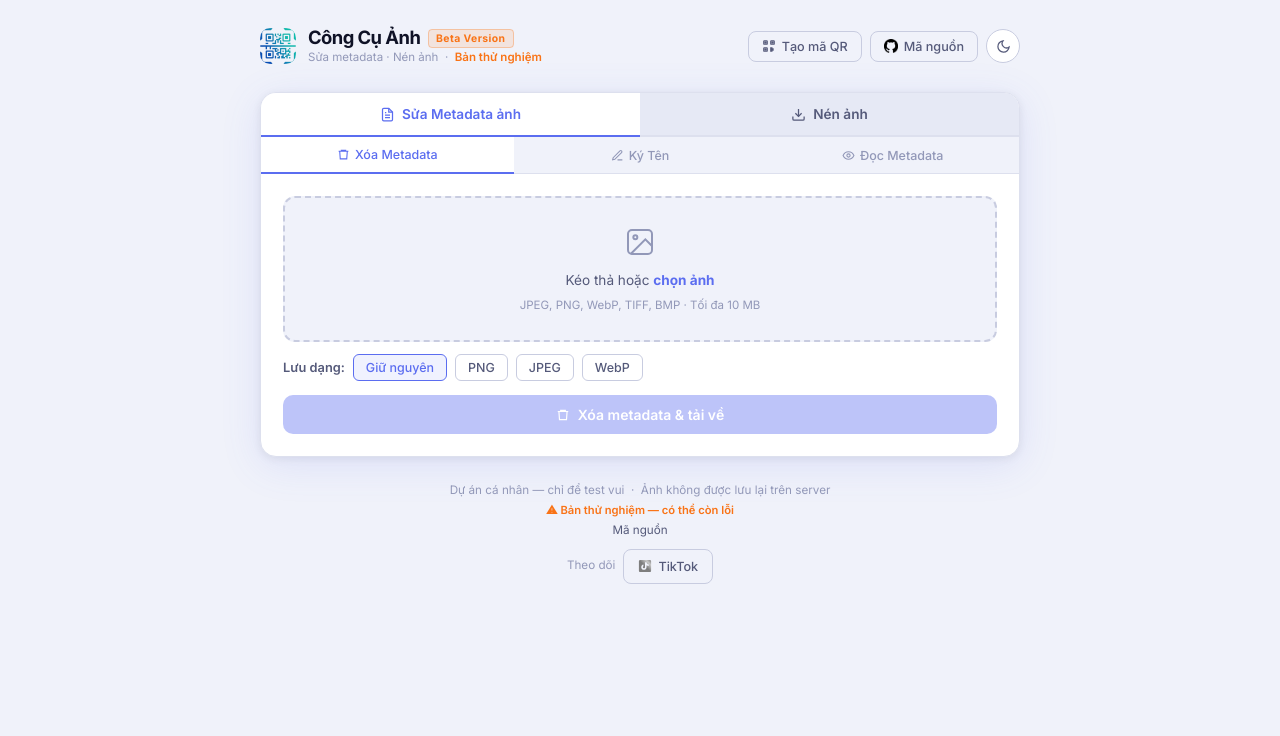
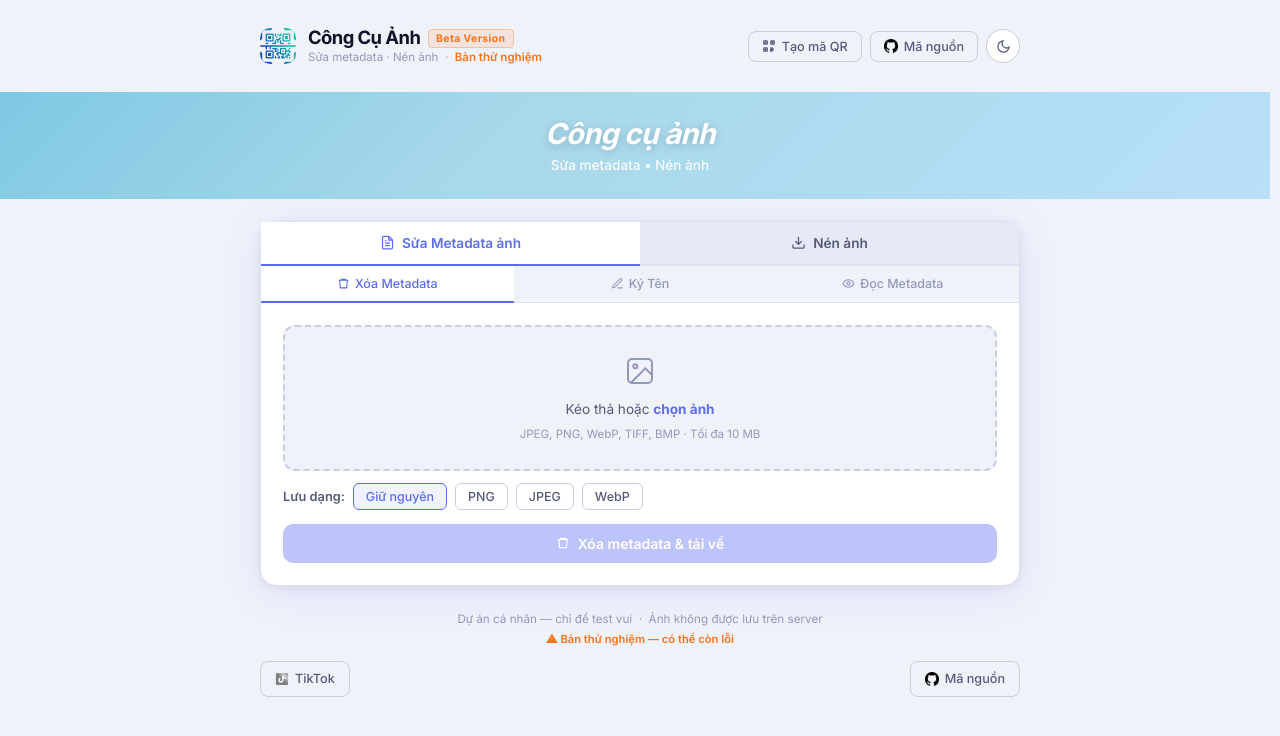
Before and after one commit to Pixel0509/qrcode-public, a Flask app: page /cong-cu-anh in a window 1280 px wide. Shown: the top 736 px of the page. Run offline with Flask 3, Linux system fonts and the light colour scheme; some libraries are stand-ins or nearby versions.

Commit message:
Update index.html

```diff
--- a/templates/cong-cu-anh/index.html
+++ b/templates/cong-cu-anh/index.html
@@ -4,8 +4,8 @@
 <meta charset="UTF-8">
 <meta name="viewport" content="width=device-width, initial-scale=1.0, viewport-fit=cover">
 <title>Công Cụ Ảnh - Miễn Phí</title>
-<link rel="icon" type="image/png" sizes="512x512" href="https://pixel064.vercel.app/static/favicon/favicon.png">
-<link rel="apple-touch-icon" sizes="512x512" href="https://pixel064.vercel.app/static/favicon/favicon.png">
+<link rel="icon" type="image/png" sizes="512x512" href="/static/favicon/favicon.png">
+<link rel="apple-touch-icon" sizes="512x512" href="/static/favicon/favicon.png">
 <link rel="shortcut icon" href="/favicon.ico">
 <link href="https://fonts.googleapis.com/css2?family=Inter:wght@400;500;600;700&display=swap" rel="stylesheet">
 <script src="https://cdn.jsdelivr.net/npm/browser-image-compression@2.0.2/dist/browser-image-compression.js"></script>
@@ -31,6 +31,9 @@
 --shadow-lg:0 16px 60px rgba(0,0,0,.6);
 --tag-bg:rgba(96,112,232,.1);--tag-text:#818cf8;
 }
+.hero-banner{width:100vw;margin-left:calc(-50vw + 50%);background:linear-gradient(135deg,#7ec8e3 0%,#a8d8ea 40%,#b8e0f7 100%);border-radius:0;padding:26px 28px;text-align:center;margin-bottom:22px}
+.hero-banner h2{font-size:1.8rem;font-weight:800;font-style:italic;color:#fff;text-shadow:0 2px 8px rgba(0,0,0,.18);letter-spacing:-.02em;line-height:1.1}
+.hero-banner p{font-size:.85rem;color:rgba(255,255,255,.9);margin-top:7px;font-weight:500}
 html,body{height:100%}
 body{background:var(--bg);color:var(--text);font-family:'Inter',system-ui,sans-serif;min-height:100vh;display:flex;flex-direction:column;align-items:center;padding:28px 20px 32px;transition:background .2s,color .2s}
 .page-header{width:100%;max-width:760px;display:flex;align-items:center;justify-content:space-between;margin-bottom:28px}
@@ -48,15 +51,15 @@ body{background:var(--bg);color:var(--text);font-family:'Inter',system-ui,sans-s
 .theme-btn svg{width:15px;height:15px}
 .icon-sun{display:none}.icon-moon{display:block}
 [data-theme="dark"] .icon-sun{display:block}[data-theme="dark"] .icon-moon{display:none}
-.card{background:var(--surface);border:1px solid var(--border);border-radius:16px;box-shadow:var(--shadow-lg);width:100%;max-width:760px;transition:background .2s,border-color .2s;overflow:hidden}
-.group-tabs{display:flex;border-bottom:2px solid var(--border);background:var(--bg2)}
+.card{background:var(--surface);border:1px solid var(--border);border-radius:16px;box-shadow:var(--shadow-lg);width:100%;max-width:760px;transition:background .2s,border-color .2s}
+.group-tabs{display:flex;border-bottom:2px solid var(--border);background:var(--bg2);overflow:visible}
 .group-tab{flex:1;padding:13px 8px;background:transparent;border:none;font-family:inherit;font-size:.85rem;font-weight:600;color:var(--text2);cursor:pointer;transition:color .15s,background .15s;display:flex;align-items:center;justify-content:center;gap:7px}
 .group-tab:hover{color:var(--text);background:var(--accent-gl)}
 .group-tab.active{color:var(--accent);background:var(--surface);border-bottom:2px solid var(--accent);margin-bottom:-2px}
 .group-tab svg{width:15px;height:15px;flex-shrink:0}
 .group-panel{display:none}
 .group-panel.active{display:block}
-.sub-tabs{display:flex;border-bottom:1px solid var(--border);background:var(--bg)}
+.sub-tabs{display:flex;border-bottom:1px solid var(--border);background:var(--bg);overflow:visible}
 .sub-tab{flex:1;padding:10px 8px;background:transparent;border:none;font-family:inherit;font-size:.78rem;font-weight:500;color:var(--muted);cursor:pointer;transition:color .15s,background .15s;display:flex;align-items:center;justify-content:center;gap:5px}
 .sub-tab:hover{color:var(--text2)}
 .sub-tab.active{color:var(--accent);border-bottom:2px solid var(--accent);margin-bottom:-1px;background:var(--surface)}
@@ -111,7 +114,7 @@ body{background:var(--bg);color:var(--text);font-family:'Inter',system-ui,sans-s
 footer{margin-top:24px;font-size:.73rem;color:var(--muted);text-align:center;width:100%;max-width:760px;line-height:1.7}
 footer a{color:var(--text2);text-decoration:none}
 footer a:hover{color:var(--accent)}
-.footer-social{display:flex;align-items:center;justify-content:center;gap:8px;margin-top:8px}
+.footer-bottom{display:flex;align-items:center;justify-content:space-between;margin-top:12px;gap:8px}
 .social-link{display:inline-flex;align-items:center;gap:6px;padding:6px 14px;border:1px solid var(--border2);border-radius:8px;color:var(--text2);text-decoration:none;font-size:.79rem;font-weight:500;transition:border-color .15s,color .15s,background .15s}
 .social-link:hover{border-color:var(--accent);color:var(--accent);background:var(--accent-gl)}
 .social-link img{width:14px;height:14px}
@@ -177,6 +180,10 @@ body{padding:12px 8px 16px}
     </div>
 </div>
 
+<div class="hero-banner">
+    <h2>Công cụ ảnh</h2>
+    <p>Sửa metadata &bull; Nén ảnh</p>
+</div>
 <div class="card">
     <div class="group-tabs">
         <button class="group-tab active" data-group="meta">
@@ -321,13 +328,14 @@ body{padding:12px 8px 16px}
 </div>
 
 <footer>
-    Dự án cá nhân &mdash; chỉ để test vui &nbsp;·&nbsp; Ảnh không được lưu lại trên server<br>
-    <span style="color:#f97316;font-size:.7rem;font-weight:600">⚠ Bản thử nghiệm — có thể còn lỗi</span><br>
-    <a href="https://github.com/Pixel0509/qrcode-public" target="_blank" rel="noopener">Mã nguồn</a>
-    <div class="footer-social">
-        <span>Theo dõi</span>
+    Dự án cá nhân &mdash; chỉ để test vui &nbsp;·&nbsp; Ảnh không được lưu trên server<br>
+    <span style="color:#f97316;font-size:.7rem;font-weight:600">⚠ Bản thử nghiệm — có thể còn lỗi</span>
+    <div class="footer-bottom">
         <a class="social-link" href="https://tiktok.com/@ttd5t9" target="_blank" rel="noopener noreferrer">
             <img src="/static/icons/tiktok.svg" alt="TikTok">TikTok
+        </a>
+        <a class="social-link" href="https://github.com/Pixel0509/qrcode-public" target="_blank" rel="noopener">
+            <img id="ghIcon" src="/static/icons/GitHub_Invertocat_Black.png" alt="GitHub" style="width:14px;height:14px">Mã nguồn
         </a>
     </div>
 </footer>
```
